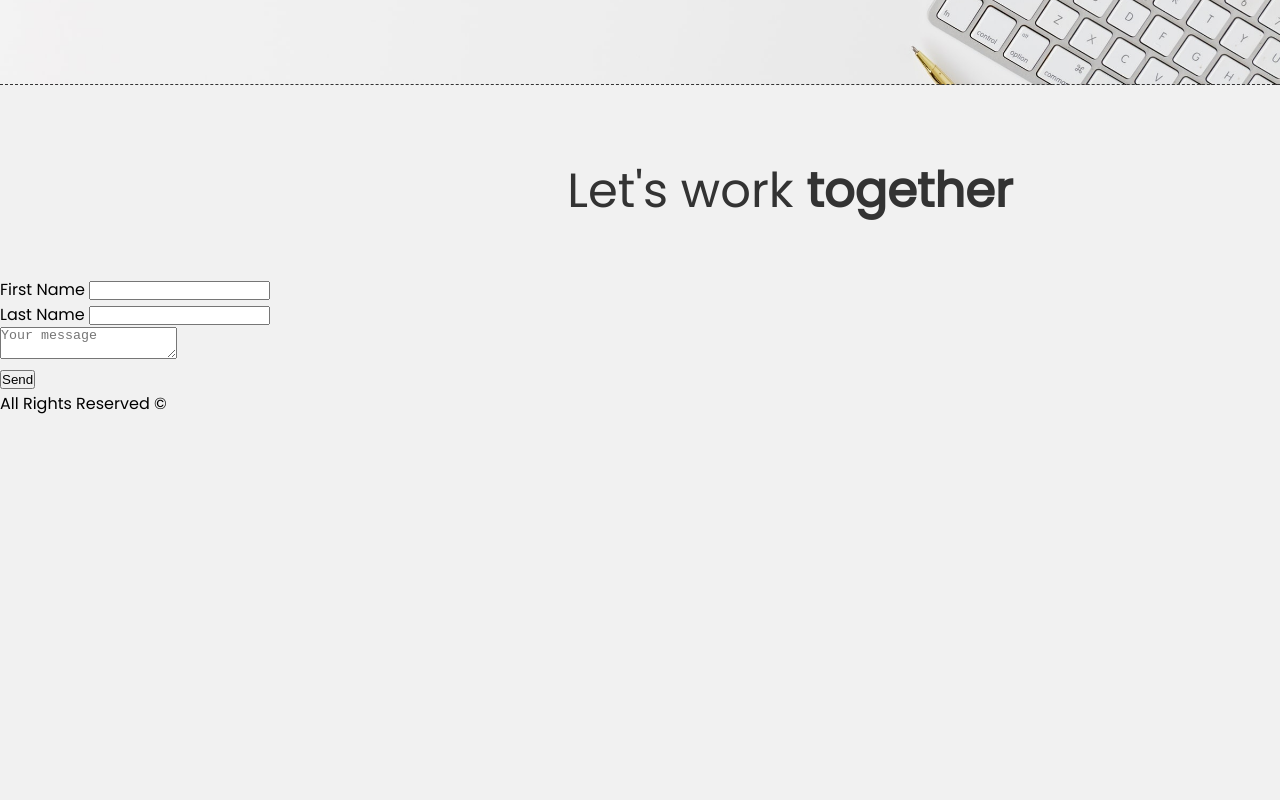
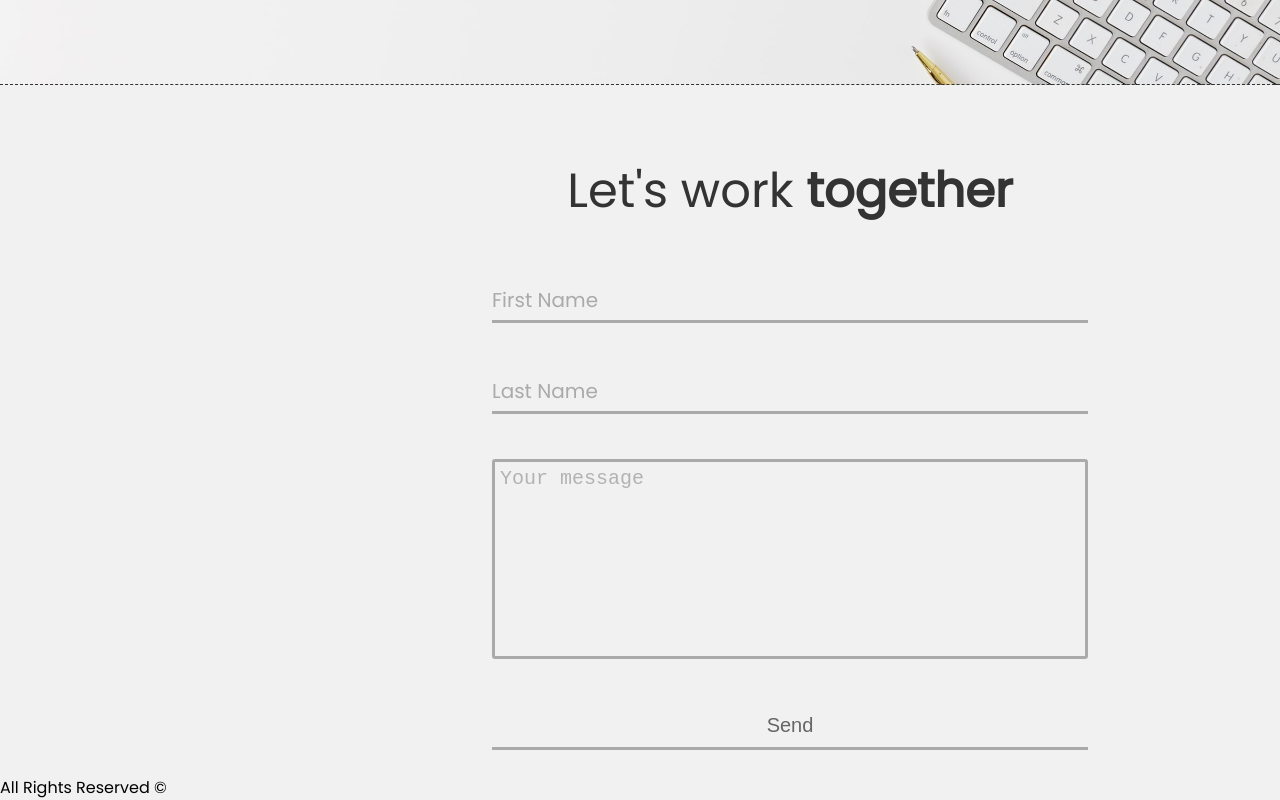
Before and after one commit to GuillaumeLeDevin/FrontEndWebDeveloper, a plain HTML site: page index.html in a window 1280 px wide. Shown: the part 6408-7208 px from the top of the page. Before the commit the page ends 6824 px from the top, so only its background shows below. Drawn offline with nearby package versions, Linux system fonts and the light colour scheme.

Commit message:
fixation issues images

```diff
--- a/style.css
+++ b/style.css
@@ -190,7 +190,7 @@ body {
 /*-------------- Home -------------*/
 
 .home {
-    background: url(/ressources/accueil.jpg);
+    background: url(ressources/accueil.jpg);
     background-repeat: no-repeat;
     background-size: cover;
     background-position: right;
@@ -885,6 +885,7 @@ h1 {
 .title-section-bloc {
     font-family: 'Abril Fatface', sans-serif;
     font-size: 25px;
+    padding-bottom: 10px;
 }
 
 /* Media Section Exp */
@@ -902,7 +903,7 @@ h1 {
     }
     .bloc {
         height: 250px;
-        margin-bottom: 3705px;
+        margin-bottom: 37.5px;
     }
     .bar-vertical {
         margin-left: 60px;
@@ -992,3 +993,61 @@ h1 {
     margin-bottom: 50px;
     padding: 70px 0 0 300px;
 }
+.section-contact h2 strong {
+    font-weight: 900;
+}
+.container-form {
+    margin: 0 auto;
+    width: 70%;
+    padding-left: 300px;
+}
+.form-group {
+    position: relative;
+    display: flex;
+    margin-bottom: 45px;
+}
+.form-group label {
+    position: absolute;
+    top: 50%;
+    left: 0;
+    transform: translateY(-50%);
+    color: #aaa;
+    font-size: 20px;
+    transition: 0.5s ease-out;
+}
+.form-group input {
+    display: block;
+    font-size: 20px;
+    border: none;
+    padding: 10px 0;
+    width: 100%;
+    background: none;
+    outline: none;
+    border-bottom: 3px solid #aaa;
+    color: #666;
+    transition: ease-out;
+}
+textarea {
+    width: 100%;
+    height: 200px;
+    border: none;
+    border: 3px solid #aaa;
+    border-radius: 3px;
+    padding: 5px;
+    resize: none;
+    outline: none;
+    font-size: 20px;
+    transition: 0.4s all ease-out;
+    background: #f1f1f1;
+}
+textarea::placeholder {
+    font-size: 20px;
+    opacity: 0.5;
+}
+textarea:focus {
+    border-color: #8b97d7;
+}
+.form-group:nth-child(4){
+    margin-bottom: 25px;
+    justify-content: first baseline;
+}
```
